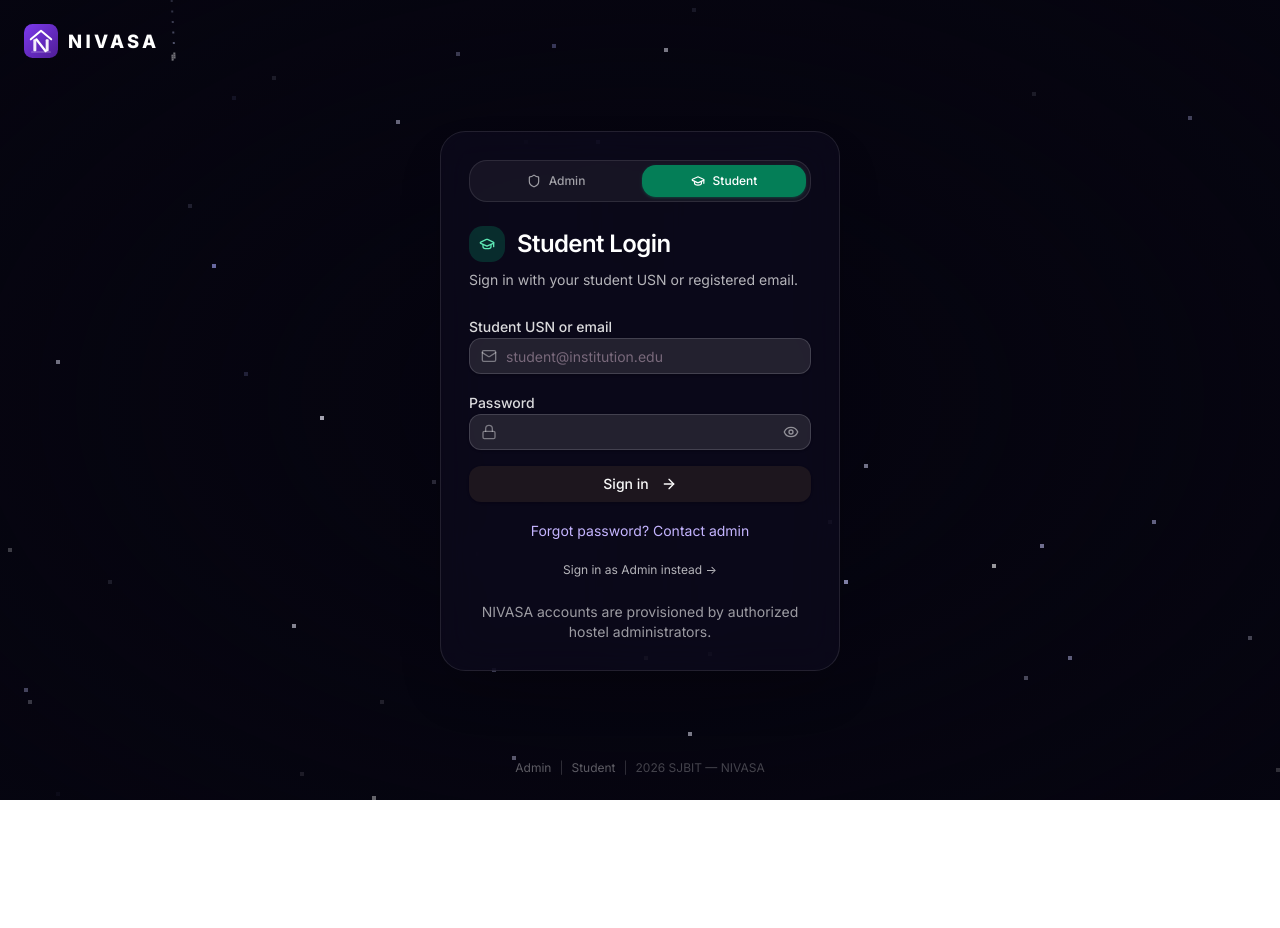
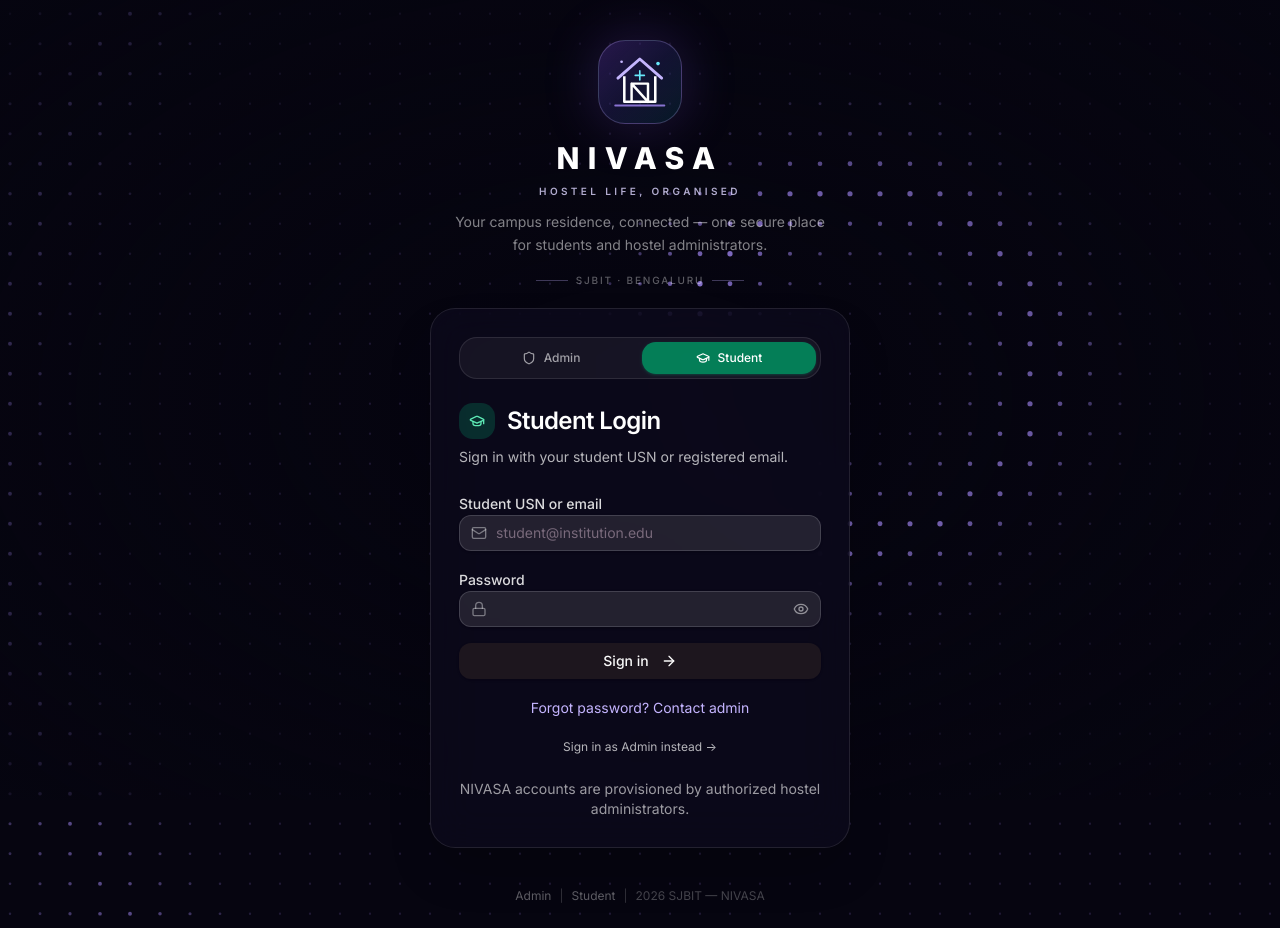
Before and after one commit to Shrey0507/NIVASA-Final, a React (Vite) app in the folder frontend/: page /login in a window 1280 px wide. Before the commit the page ends 800 px from the top, so only its background shows below. Built offline with nearby package versions, Linux system fonts and the light colour scheme; no server answers.

Commit message:
Center and enrich NIVASA login branding with login-only sonar background

```diff
--- a/frontend/src/components/layout/AuthLayout.jsx
+++ b/frontend/src/components/layout/AuthLayout.jsx
@@ -1,7 +1,6 @@
 import { Link } from "react-router-dom";
 
-import { BackgroundPixelStars } from "@/components/ui/background-pixel-stars";
-import { NivasaLogo } from "@/components/ui/nivasa-logo";
+import { SonarGrid } from "@/components/ui/sonar-grid";
 
 /**
  * Full-screen dark login layout with the pixel-art starfield background.
@@ -18,9 +17,7 @@ import { NivasaLogo } from "@/components/ui/nivasa-logo";
 
 export function AuthLayout({ children, footer }) {
   return (
-    <div className="relative flex min-h-screen flex-col overflow-hidden bg-[#060510] text-white">
-      {/* Pixel-art Starfield — fills the viewport */}
-      <BackgroundPixelStars />
+    <SonarGrid className="relative flex min-h-screen flex-col overflow-hidden bg-[#060510] text-white" spacing={30} dotRadius={1.15} baseOpacity={0.18} pingEvery={3.6} speed={190} ringWidth={110}>
 
       {/* Subtle radial vignette for readability */}
       <div
@@ -32,15 +29,26 @@ export function AuthLayout({ children, footer }) {
         }}
       />
 
-      {/* Top bar */}
-      <div className="relative z-10 flex items-center justify-between p-5 lg:p-6">
-        <NivasaLogo size={34} wordmark />
+      <div className="relative z-10 flex flex-col items-center px-5 pt-8 pb-5 text-center sm:pt-10">
+        <div className="mb-4 flex size-[5.25rem] items-center justify-center rounded-[1.7rem] border border-violet-300/25 bg-gradient-to-br from-violet-500/25 via-indigo-500/15 to-cyan-400/10 shadow-[0_0_55px_rgba(139,92,246,0.22)]">
+          <svg viewBox="0 0 72 72" className="size-[4.1rem]" fill="none" aria-hidden="true">
+            <path d="M12 32 36 11l24 21" stroke="#c4b5fd" strokeWidth="3.2" strokeLinecap="round" strokeLinejoin="round"/>
+            <path d="M19 30v28h34V30" stroke="white" strokeWidth="2.8" strokeLinejoin="round"/>
+            <path d="M27 58V38h18v20M27 38l18 20" stroke="white" strokeWidth="2.7" strokeLinecap="round" strokeLinejoin="round"/>
+            <path d="M9 62h54" stroke="#a78bfa" strokeWidth="2" strokeLinecap="round" opacity=".8"/>
+            <path d="M31 29h10M36 24v10" stroke="#67e8f9" strokeWidth="1.8" strokeLinecap="round"/>
+            <circle cx="56" cy="16" r="2" fill="#67e8f9"/><circle cx="16" cy="14" r="1.5" fill="#c4b5fd"/>
+          </svg>
+        </div>
+        <p className="text-[1.7rem] font-black tracking-[0.28em] text-white sm:text-3xl">NIVASA</p>
+        <p className="mt-2 text-[10px] font-semibold uppercase tracking-[0.34em] text-violet-200/80">Hostel Life, Organised</p>
+        <p className="mt-3 max-w-sm text-xs leading-relaxed text-white/50 sm:text-sm">Your campus residence, connected — one secure place for students and hostel administrators.</p>
+        <div className="mt-4 flex items-center gap-2 text-[10px] font-medium uppercase tracking-[0.18em] text-white/35"><span className="h-px w-8 bg-violet-300/30"/><span>SJBIT · Bengaluru</span><span className="h-px w-8 bg-violet-300/30"/></div>
       </div>
 
-      {/* Centered card */}
-      <div className="relative z-10 flex flex-1 items-center justify-center px-5 pb-10 lg:px-6">
+      <div className="relative z-10 flex flex-1 items-start justify-center px-5 pb-10 lg:px-6">
         <div
-          className="w-full max-w-[400px] rounded-2xl border border-white/10 p-7 shadow-2xl"
+          className="w-full max-w-[420px] rounded-2xl border border-white/10 p-7 shadow-2xl"
           style={{
             background: "rgba(12, 10, 28, 0.75)",
             backdropFilter: "blur(20px)",
@@ -72,6 +80,6 @@ export function AuthLayout({ children, footer }) {
           {new Date().getFullYear()} SJBIT — NIVASA
         </span>
       </div>
-    </div>
+    </SonarGrid>
   );
 }
```
